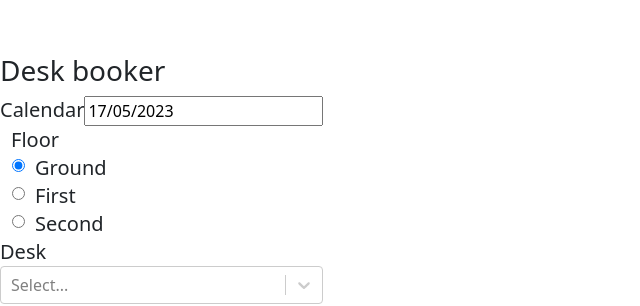
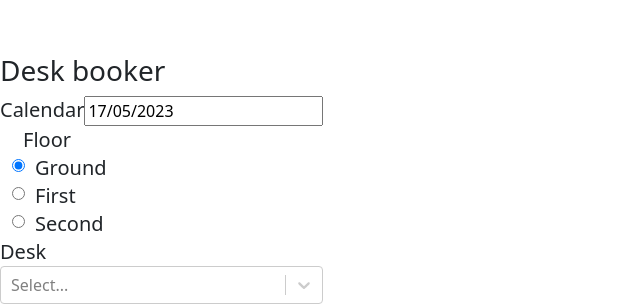
Before and after one commit to robertwilkinson9/ts-reserve-assets, a React (Vite) app: page / in a window 1280 px wide. Shown: the part 157-463 px from the top of the page, without its empty margins (0-640 px from the left). Built offline with nearby package versions, Linux system fonts and the light colour scheme.

Commit message:
tweak tweak

```diff
--- a/src/components/floor.css
+++ b/src/components/floor.css
@@ -8,8 +8,11 @@ label{
 }
 
 flabel {
+/*
   margin-top: 10px;
   margin-bottom: 100px;
+*/
+  margin-left: -100px;
 }
 
 #floor_radios label {
--- a/src/components/floor.tsx
+++ b/src/components/floor.tsx
@@ -12,12 +12,15 @@ interface ButtonProps {
 const Button0 = ({cb} : ButtonProps) => {
       return (
         <>
+          <div class="container">
           <div class="row" id="pull-left">
             <div class="col-sm-12 align-items-left" >
                 <label className="mb-0 font-weight-bold flabel">Floor</label>
             </div>
           </div>
+{ /*
           <div class="container">
+*/}
             <div class="row" id="floor_radios">
               <div class="col-sm-6">
                 <input type="radio" value="0" id="ground" onChange={cb} name="floor" defaultChecked />
```
